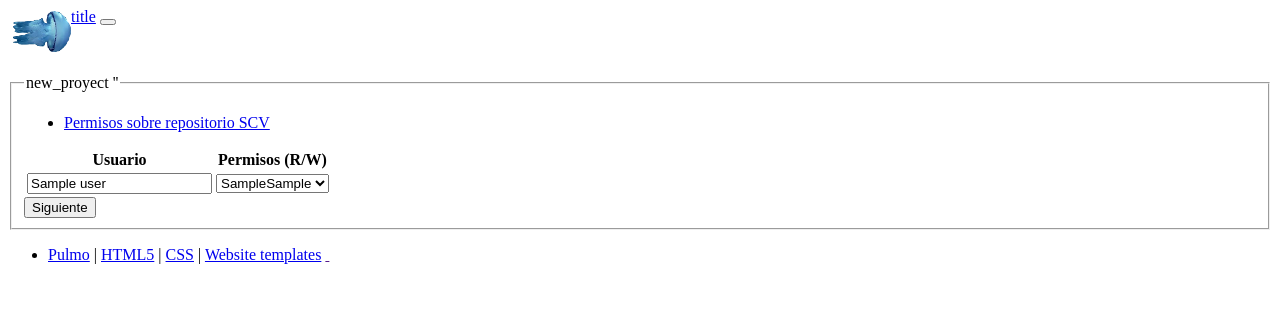
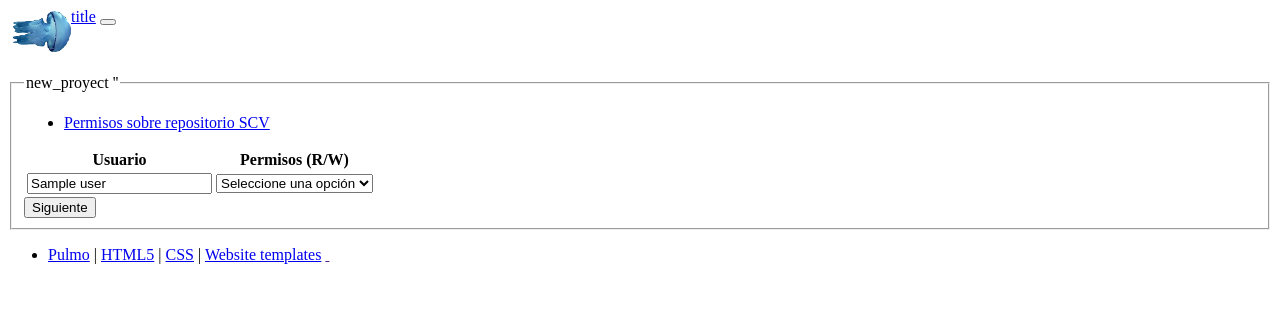
Before and after one commit to efornal/pulmo, a Django app: template templates/new_step4.html in a window 1280 px wide. Shown: the top 326 px of the page. Run offline with Django 3.2, Linux system fonts and the light colour scheme; the template is opened without the code that fills it: most values are stand-ins (such as "Sample title", 1, 10 or a date in 2020); some libraries are stand-ins or nearby versions.

Commit message:
updated default scv permission

```diff
--- a/templates/new_step4.html
+++ b/templates/new_step4.html
@@ -65,6 +65,7 @@
 		              </td>
 		              <td  data-name="permissions">
                                 <select class="form-control" id="select" name='permissions[]'>
+                                  <option value='0'>Seleccione una opción</option>
                                   {% for p in permissions_options %}
                                     <option value='{{ p.0 }}' {% if p.0 == permission.permission %}selected{%endif%}>
                                     {{ p.1 }}{{i}}</option>
@@ -86,9 +87,9 @@
 		              </td>
 		              <td  data-name="permissions">
                                 <select class="form-control" id="select" name='permissions[]' >
+                                  <option value=''>Seleccione una opción</option>
                                   {% for p in permissions_options %}
-                                    <option value='{{ p.0 }}' {% if p.0 == 'R' %}selected{%endif%}>
-                                    {{ p.1 }}{{i}}</option>
+                                    <option value='{{ p.0 }}'>{{ p.1 }}{{i}}</option>
                                   {% endfor%}
                                 </select>
 		              </td>
```
